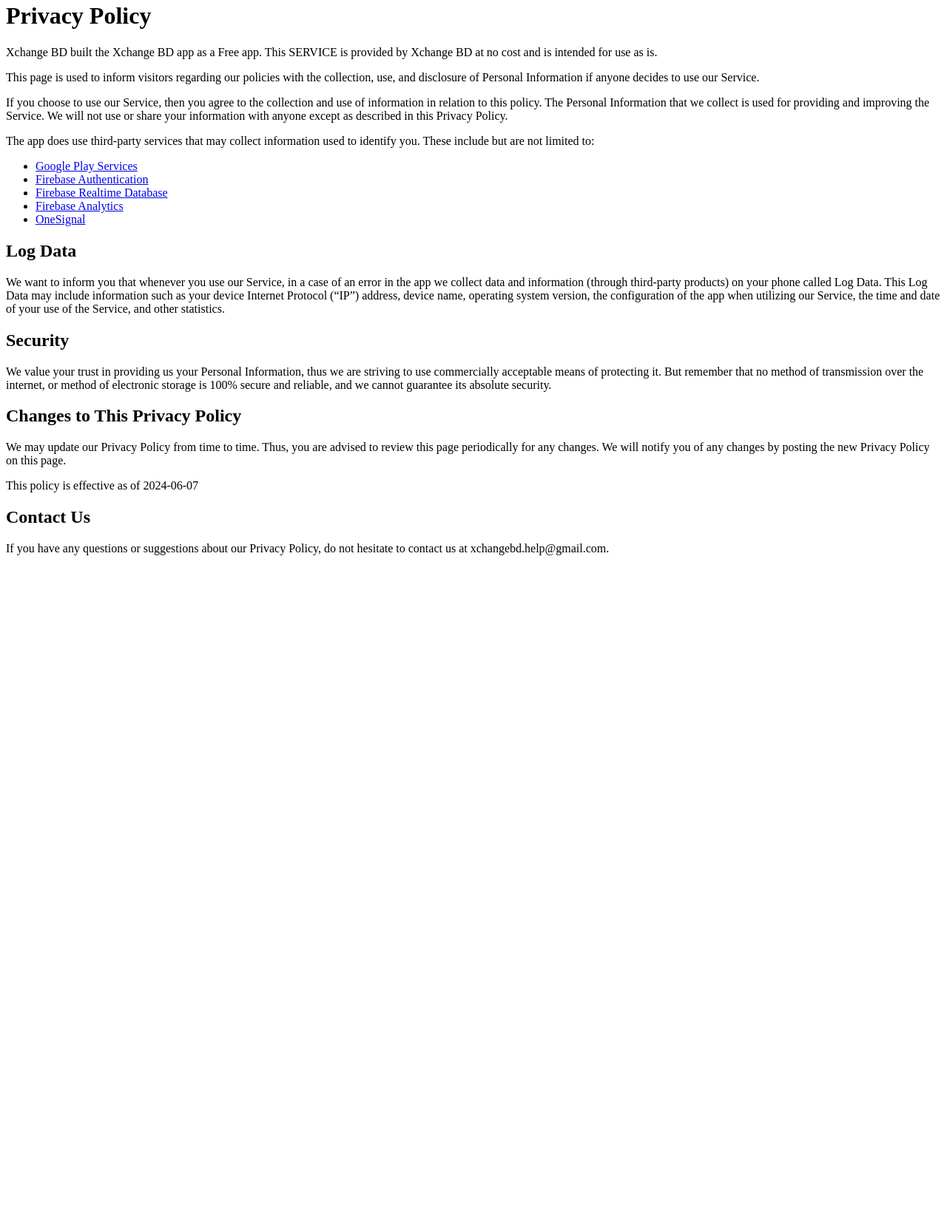
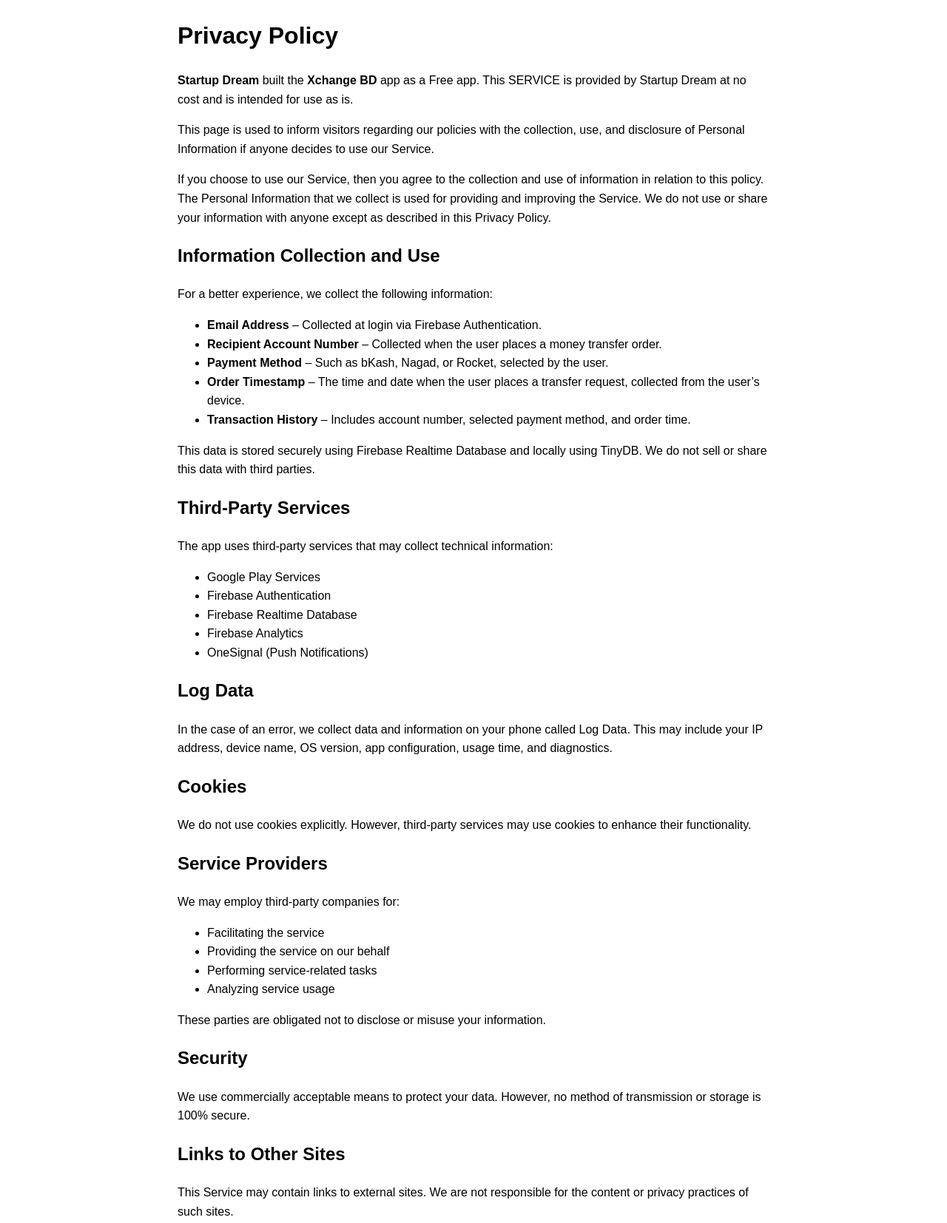
Before and after one commit to xchangebd/privacy-policy, a plain HTML site: page index.html in a window 1280 px wide. Shown: the part 18-1672 px from the top of the page at 74% size. Before the commit the page ends 800 px from the top, so only its background shows below. Drawn offline with Linux system fonts and the light colour scheme.

Commit message:
Update index.html

```diff
--- a/index.html
+++ b/index.html
@@ -1,57 +1,79 @@
 <!DOCTYPE html>
-<html>
 <head>
-  <meta charset="utf-8" />
-  <title>Privacy Policy</title>
+  <meta charset="UTF-8" />
+  <meta name="viewport" content="width=device-width, initial-scale=1.0"/>
+  <title>Privacy Policy – Xchange BD</title>
 </head>
-<body>
+<body style="font-family: Arial, sans-serif; line-height: 1.6; max-width: 800px; margin: auto; padding: 20px;">
   <h1>Privacy Policy</h1>
 
-  <p>
-    Xchange BD built the Xchange BD app as a Free app. This SERVICE is provided by Xchange BD at no cost and is intended for use as is.
-  </p>
+  <p><strong>Startup Dream</strong> built the <strong>Xchange BD</strong> app as a Free app. This SERVICE is provided by Startup Dream at no cost and is intended for use as is.</p>
 
-  <p>
-    This page is used to inform visitors regarding our policies with the collection, use, and disclosure of Personal Information if anyone decides to use our Service.
-  </p>
+  <p>This page is used to inform visitors regarding our policies with the collection, use, and disclosure of Personal Information if anyone decides to use our Service.</p>
 
-  <p>
-    If you choose to use our Service, then you agree to the collection and use of information in relation to this policy. The Personal Information that we collect is used for providing and improving the Service. We will not use or share your information with anyone except as described in this Privacy Policy.
-  </p>
+  <p>If you choose to use our Service, then you agree to the collection and use of information in relation to this policy. The Personal Information that we collect is used for providing and improving the Service. We do not use or share your information with anyone except as described in this Privacy Policy.</p>
 
-  <p>
-    The app does use third-party services that may collect information used to identify you. These include but are not limited to:
-    <ul>
-      <li><a href="https://policies.google.com/terms" target="_blank">Google Play Services</a></li>
-      <li><a href="https://firebase.google.com/products/auth" target="_blank">Firebase Authentication</a></li>
-      <li><a href="https://firebase.google.com/products/realtime-database" target="_blank">Firebase Realtime Database</a></li>
-      <li><a href="https://firebase.google.com/policies/analytics" target="_blank">Firebase Analytics</a></li>
-      <li><a href="https://onesignal.com/privacy_policy" target="_blank">OneSignal</a></li>
-    </ul>
-  </p>
+  <h2>Information Collection and Use</h2>
+  <p>For a better experience, we collect the following information:</p>
+  <ul>
+    <li><strong>Email Address</strong> – Collected at login via Firebase Authentication.</li>
+    <li><strong>Recipient Account Number</strong> – Collected when the user places a money transfer order.</li>
+    <li><strong>Payment Method</strong> – Such as bKash, Nagad, or Rocket, selected by the user.</li>
+    <li><strong>Order Timestamp</strong> – The time and date when the user places a transfer request, collected from the user’s device.</li>
+    <li><strong>Transaction History</strong> – Includes account number, selected payment method, and order time.</li>
+  </ul>
+  <p>This data is stored securely using Firebase Realtime Database and locally using TinyDB. We do not sell or share this data with third parties.</p>
+
+  <h2>Third-Party Services</h2>
+  <p>The app uses third-party services that may collect technical information:</p>
+  <ul>
+    <li>Google Play Services</li>
+    <li>Firebase Authentication</li>
+    <li>Firebase Realtime Database</li>
+    <li>Firebase Analytics</li>
+    <li>OneSignal (Push Notifications)</li>
+  </ul>
 
   <h2>Log Data</h2>
-  <p>
-    We want to inform you that whenever you use our Service, in a case of an error in the app we collect data and information (through third-party products) on your phone called Log Data. This Log Data may include information such as your device Internet Protocol (“IP”) address, device name, operating system version, the configuration of the app when utilizing our Service, the time and date of your use of the Service, and other statistics.
-  </p>
+  <p>In the case of an error, we collect data and information on your phone called Log Data. This may include your IP address, device name, OS version, app configuration, usage time, and diagnostics.</p>
+
+  <h2>Cookies</h2>
+  <p>We do not use cookies explicitly. However, third-party services may use cookies to enhance their functionality.</p>
+
+  <h2>Service Providers</h2>
+  <p>We may employ third-party companies for:</p>
+  <ul>
+    <li>Facilitating the service</li>
+    <li>Providing the service on our behalf</li>
+    <li>Performing service-related tasks</li>
+    <li>Analyzing service usage</li>
+  </ul>
+  <p>These parties are obligated not to disclose or misuse your information.</p>
 
   <h2>Security</h2>
-  <p>
-    We value your trust in providing us your Personal Information, thus we are striving to use commercially acceptable means of protecting it. But remember that no method of transmission over the internet, or method of electronic storage is 100% secure and reliable, and we cannot guarantee its absolute security.
-  </p>
+  <p>We use commercially acceptable means to protect your data. However, no method of transmission or storage is 100% secure.</p>
+
+  <h2>Links to Other Sites</h2>
+  <p>This Service may contain links to external sites. We are not responsible for the content or privacy practices of such sites.</p>
+
+  <h2>Children’s Privacy</h2>
+  <p>We do not knowingly collect information from anyone under the age of 13. If such data is discovered, it will be deleted promptly.</p>
 
   <h2>Changes to This Privacy Policy</h2>
-  <p>
-    We may update our Privacy Policy from time to time. Thus, you are advised to review this page periodically for any changes. We will notify you of any changes by posting the new Privacy Policy on this page.
-  </p>
+  <p>We may update this Privacy Policy occasionally. Any changes will be posted on this page and become effective immediately.</p>
 
-  <p>
-    This policy is effective as of 2024-06-07
-  </p>
+  <h2>Disclaimer</h2>
+  <p><strong>Xchange BD is not an official application of bKash, Nagad, or Rocket.</strong> It is an independent platform where users place money transfer orders. All transactions are processed <strong>manually</strong> by our admin team based on the information you provide.</p>
+  <p>We do not represent or have any affiliation with the official services of bKash, Nagad, or Rocket.</p>
 
-  <h2>Contact Us</h2>
-  <p>
-    If you have any questions or suggestions about our Privacy Policy, do not hesitate to contact us at xchangebd.help@gmail.com.
-  </p>
+  <h2>Contact & Support</h2>
+  <p>If you have any questions or need support, feel free to contact us:</p>
+  <ul>
+    <li><strong>Email:</strong> <a href="mailto:xchangebd999@gmail.com">xchangebd999@gmail.com</a></li>
+    <li><strong>Phone:</strong> <a href="tel:+8801623453543">+8801623453543</a></li>
+    <li><strong>Support Hours:</strong> Every day, 10:00 AM – 10:00 PM</li>
+  </ul>
+
+  <p>We usually respond within 1 business day.</p>
 </body>
 </html>
```
